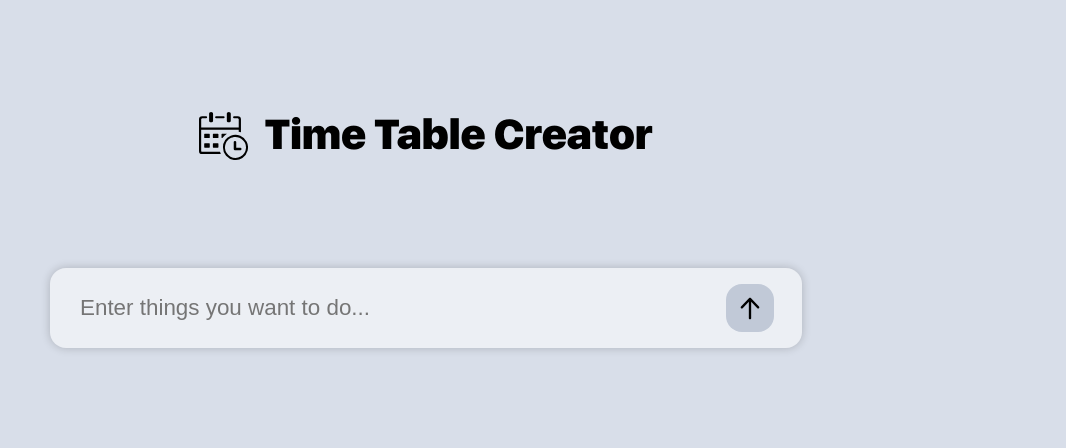
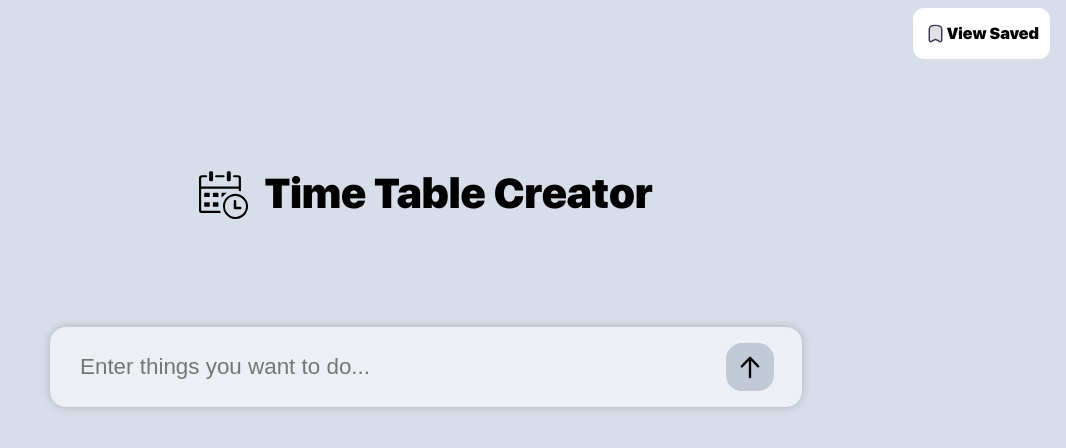
Before and after one commit to CS-Project-4687/Frontend, a plain HTML site: page index.html in a window 1280 px wide. Shown: the whole page, without its empty margins (214-1280 px from the left). Drawn offline with nearby package versions, Linux system fonts and the light colour scheme.

Commit message:
ui: add a button on main page for saved timetables

```diff
--- a/index.html
+++ b/index.html
@@ -10,6 +10,12 @@
 </head>
 
 <body>
+  <div class="savedItemsButton">
+    <div class="container clickable" onclick="window.location.href='./savedTimetables.html'">
+      <img src="./assets/saved.svg">
+      <p>View Saved</p>
+    </div>
+  </div>
   <div class="headingContainer">
     <h1><img src="./assets/timetable-icon.svg">Time Table Creator</h1>
   </div>
--- a/scripts/index.js
+++ b/scripts/index.js
@@ -1,28 +1,3 @@
-/*
-Blueprint:
-<div class="timetableContainer">
-  <div class="timetableBox">
-    <div class="timetable">
-      <div class="task">
-        <div class="cell" style="margin-left: 2px;">Task</div>
-        <div id="tasks" class="tasks">
-          <div class="taskCell cell">Task 1</div>
-        </div>
-      </div>
-      <div class="timeSlot">
-        <div class="cell" style="margin-left: 2px;">Time Slot</div>
-        <div id="timeslots" class="timeslots">
-          <div class="timeSlotCell cell">9:00 - 9:30</div>
-        </div>
-      </div>
-    </div>
-    <div class="buttonsContainer">
-      <div class="discard clickable button">Discard</div>
-      <div class="save clickable button">Save</div>
-    </div>
-  </div>
-</div>
-*/
 const clickableDiv = document.querySelector('.promptBox');
 const textBox = document.getElementById('prompt');
 clickableDiv.addEventListener('click', function (event) {
@@ -34,7 +9,7 @@ let timetableData;
 function req(){
   let loading = document.createElement('div');
   loading.classList.add('timetableContainer');
-  loading.innerHTML = '<img src="./assets/loading.svg">'
+  loading.innerHTML = '<img src="./assets/loading.svg">';
   document.getElementById("mainContainer").appendChild(loading);
     fetch('http://127.0.0.1:5000/generate', {
         method: 'POST',
@@ -44,14 +19,14 @@ function req(){
         body: JSON.stringify({prompt: textBox.value})
     }).then(response => response.json()).then(data => {
         timetableData = data;
-        try{
+        try {
         document.querySelector(".timetableContainer").remove();
         } catch {
             console.log('No timetableContainer found');
-        }
+        };
         let timetableContainer = document.createElement('div');
         timetableContainer.classList.add('timetableContainer');
-        let timetable = data.result
+        let timetable = data.result;
         let timetableBox = document.createElement('div');
         timetableBox.classList.add('timetableBox');
         let timetableDiv = document.createElement('div');
@@ -70,7 +45,7 @@ function req(){
             cell.style.marginLeft = '2px';
             cell.innerHTML = timetable[i][0];
             task.appendChild(cell);
-        }
+        };
         timetableDiv.appendChild(task);
         let timeSlot = document.createElement('div');
         timeSlot.classList.add('timeSlot');
@@ -87,7 +62,7 @@ function req(){
             cell.style.marginLeft = '2px';
             cell.innerHTML = timetable[i][1];
             timeSlot.appendChild(cell);
-        }
+        };
         timetableDiv.appendChild(timeSlot);
         timetableBox.appendChild(timetableDiv);
         let buttonsContainer = document.createElement('div');
@@ -119,10 +94,10 @@ function req(){
 }
 
 function saveTT(){
-  document.querySelector('.timetableContainer').remove()
+  document.querySelector('.timetableContainer').remove();
   let loading = document.createElement('div');
   loading.classList.add('timetableContainer');
-  loading.innerHTML = '<img src="./assets/loading.svg">'
+  loading.innerHTML = '<img src="./assets/loading.svg">';
   document.getElementById("mainContainer").appendChild(loading);
   fetch('http://127.0.0.1:5000/save', {
     method: 'POST',
@@ -131,8 +106,8 @@ function saveTT(){
     },
     body: JSON.stringify({date: new Date().toDateString(), timetable: timetableData.result})
   }).then(response => {return response.json()}).catch(err => console.log(err));
-  loading.innerHTML = '<div id="lottie-animation" style="height: 15rem; width: auto; margin-bottom: 10rem;"></div>'
-  loading.style.marginBottom = '20rem'
+  loading.innerHTML = '<div id="lottie-animation" style="height: 15rem; width: auto; margin-bottom: 10rem;"></div>';
+  loading.style.marginBottom = '20rem';
   lottie.loadAnimation({
     container: document.getElementById('lottie-animation'),
     renderer: 'svg',
@@ -141,6 +116,6 @@ function saveTT(){
     path: 'https://lottie.host/ec80a6af-f622-4e3d-b20a-82dd831b7abb/HBHLDGIw59.json'
   });
   setTimeout(() => {
-    loading.remove()
-  }, 2000);
+    loading.remove();
+  }, 2500);
 }
--- a/styles/index.css
+++ b/styles/index.css
@@ -59,7 +59,7 @@ body {
 
 .mainContainer {
     width: 100vw;
-    height: 87vh;
+    height: 80vh;
     display: flex;
     flex-direction: column;
     align-items: center;
@@ -246,3 +246,30 @@ body {
 .timetableContainer img{
     margin-top: -35rem;
 }
+
+.savedItemsButton {
+    display: flex;
+    align-items: center;
+    justify-content: flex-end;
+    margin-right: 1rem;
+    border-radius: 1rem;
+}
+
+.savedItemsButton img {
+    height: 1.4rem;
+    width: auto;
+}
+
+.container{
+    display: flex;
+    align-items: center;
+    background: #ffffff;
+    border-radius: 0.7rem;
+    margin-top: 0.5rem;
+    padding: 0 1ch 0 1ch;
+    transition-duration: 300ms;
+}
+
+.container:hover{
+    background-color: #a8afba
+}
```
Also changed, not shown: assets/saved.svg (added).
